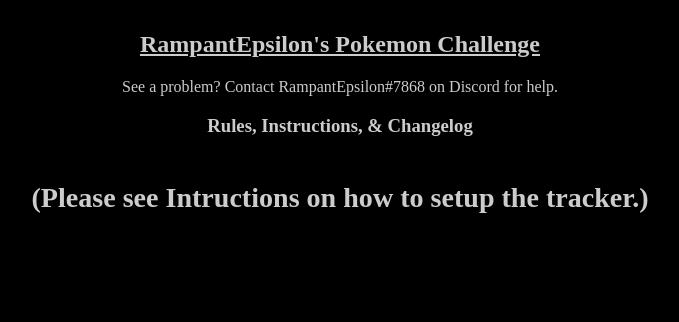
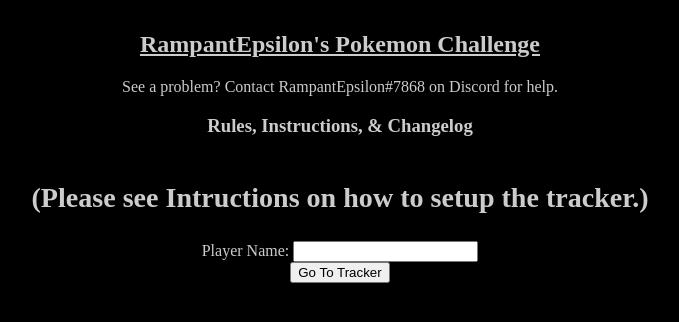
Before and after one commit to rampantepsilon/epsilonpkmnchallenge, a plain HTML site: page public/index.html in a window 1280 px wide. Shown: the whole page, without its empty margins (300-979 px from the left). Drawn offline with nearby package versions, Linux system fonts and the light colour scheme; some packages are replaced by stand-ins of ours; a web font is replaced by a local one.

Commit message:
Player Redirection (Potential to start on app)

```diff
--- a/public/index.html
+++ b/public/index.html
@@ -68,6 +68,12 @@
           <h2 id='title' align='center'><u>RampantEpsilon's Pokemon Challenge</u></h2>
           <p align='center'>See a problem? Contact RampantEpsilon#7868 on Discord for help.</p>
           <h3 id='crPop' align='center'>Rules, Instructions, & Changelog</h3>
+        </td>
+      </tr>
+      <tr>
+        <td align='center' id='playerRedirect'>
+          Player Name: <input type='text' id='playerName'><br>
+          <button onclick='redirect()'>Go To Tracker</button>
         </td>
       </tr>
       <tr>
@@ -217,6 +223,7 @@
               <li>Added Filter option for Johto Dex (HeartGold/SoulSilver Only)</li>
               <li>Updated URL in instructions to match new domain name. (Old domain name of epsilonpkmnchallenge.firebaseapp.com will still work)</li>
               <li>Updated point system to lessen the chance of points being too high during a run</li>
+              <li>Added Player Redirection if visiting from the main page.</li>
               <li>Minor fixes to bad functions</li>
             </ul>
           </li>
--- a/public/script.js
+++ b/public/script.js
@@ -19,6 +19,12 @@ document.addEventListener("DOMContentLoaded", event =>{
     }
   })
 
+  $('#playerName').keyup(function(event){
+    if (event.keyCode === 13){
+      redirect();
+    }
+  })
+
   //Get player
   var user = getUrlVars()['player'];
   var approved = sessionStorage.getItem(user);
@@ -27,7 +33,9 @@ document.addEventListener("DOMContentLoaded", event =>{
     document.querySelector("#crPop").innerHTML = 'Rules, Instructions, & Changelog<br><br><h2>(Please see Intructions on how to setup the tracker.)</h2>';
     document.querySelector("#notifications").innerHTML = "";
     $("#playerTools").hide();
+    $('#playerRedirect').show();
   } else {
+    $('#playerRedirect').hide();
     //Initialize Values
     const app = firebase.app();
     const db = firebase.firestore();
@@ -66,6 +74,11 @@ document.addEventListener("DOMContentLoaded", event =>{
       })
   }
 });
+
+function redirect(){
+  var pName = document.getElementById('playerName').value;
+  window.location.href = 'https://pkmnchallenge.rampantepsilon.site?player=' + pName;
+}
 
 function resetRoom(){
   var user = getUrlVars()['player'];
```
